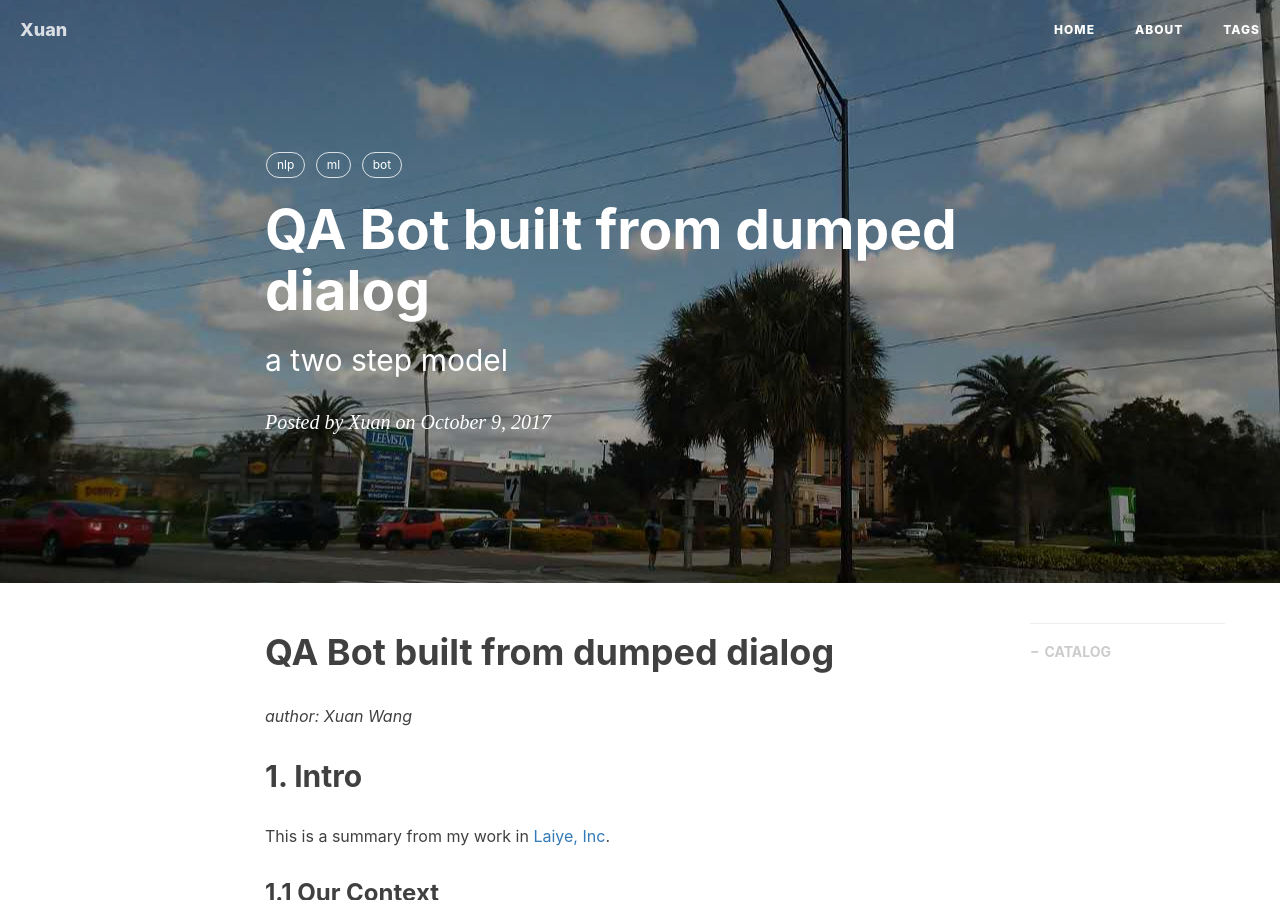
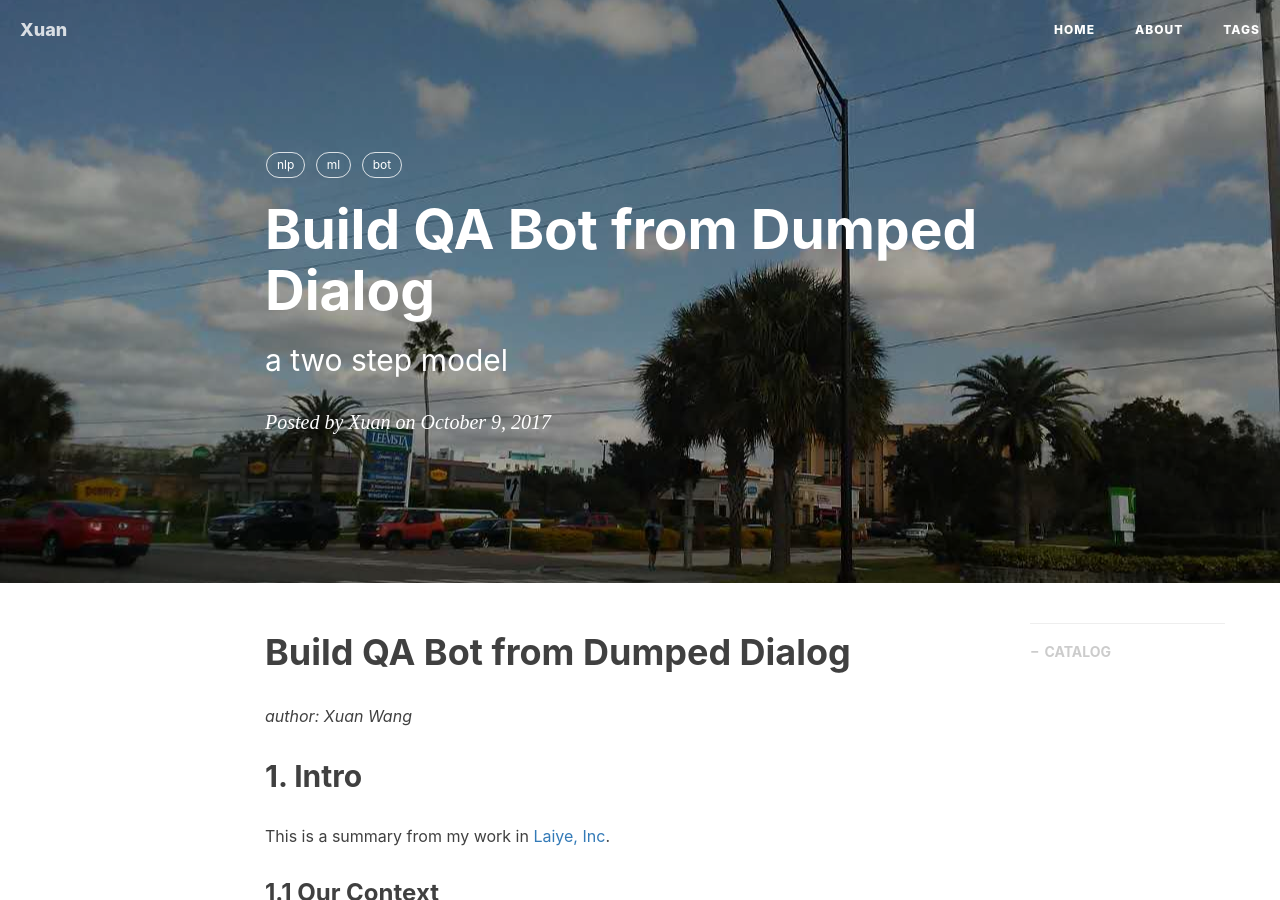
Before and after one commit to Alex-X-W/Alex-X-W.github.io, a Jekyll site: the page built from _posts/2017-10-21-dialog_rerank.en.markdown, in a window 1280 px wide and 900 px high. Built offline with Jekyll 4.4.1, drawn with Linux system fonts in a browser that asks for light colours; nearby versions of some CDN libraries; comment, search, counter and statistics services are not loaded.

Commit message:
update post#2

```diff
--- a/_posts/2017-10-21-dialog_rerank.en.markdown
+++ b/_posts/2017-10-21-dialog_rerank.en.markdown
@@ -1,6 +1,6 @@
 ---
 layout:     post
-title:      "QA Bot built from dumped dialog"
+title:      "Build QA Bot from Dumped Dialog"
 subtitle:   "a two step model"
 date:       2017-10-09
 author:     "Xuan"
@@ -14,7 +14,7 @@ tags:
 ---
 
 
-# QA Bot built from dumped dialog
+# Build QA Bot from Dumped Dialog
 
 *author: Xuan Wang*
 
```
